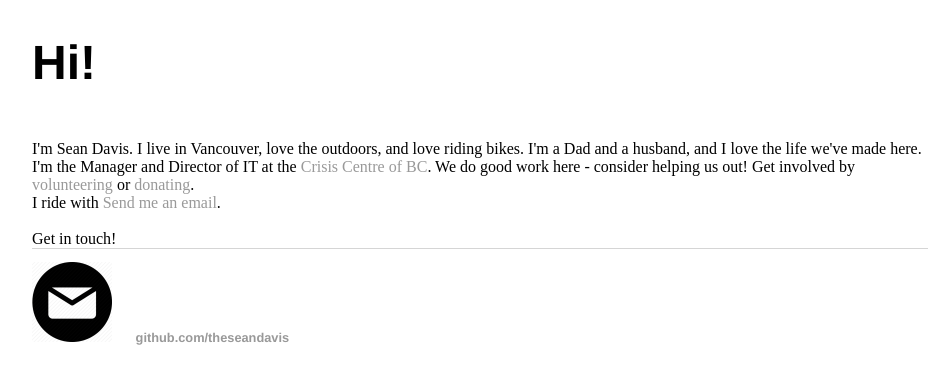
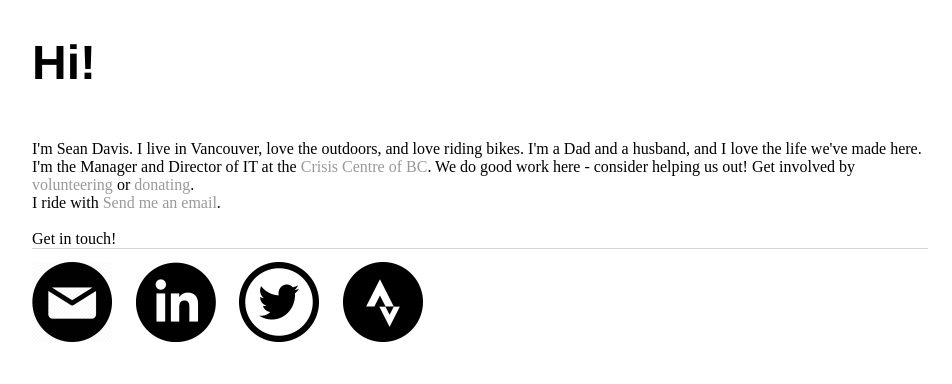
Before and after one commit to theseandavis/theseandavis.github.io, a Jekyll site: the page built from index.html, in a window 1280 px wide, cut to the strip 264-648 px from the top of the page. Shown: the whole strip, without its empty margins (160-1112 px from the left). Built offline with Jekyll 4.4.1, drawn with Linux system fonts in a browser that asks for light colours.

Commit message:
Update default.html

```diff
--- a/_layouts/default.html
+++ b/_layouts/default.html
@@ -26,7 +26,10 @@
   <footer>
    <ul>
    <li><a href="mailto:sean@sdavis.io"><img src="/resources/email80.png"></a></li>
-   <li><a href="https://github.com/theseandavis">github.com/theseandavis</a></li>
+   <li><a href="https://linkedin.com/in/sdavisio"><img src="/resources/linkedin80.png"></a></li>
+   <li><a href="https://twitter.com/theuean"><img src="/resources/twitter80.png"></a></li>
+   <li><a href="https://www.strava.com/athletes/3853127"><img src="/resources/strava80.png"></a></li>
+
    </ul>
   </footer>
   </body>
```
